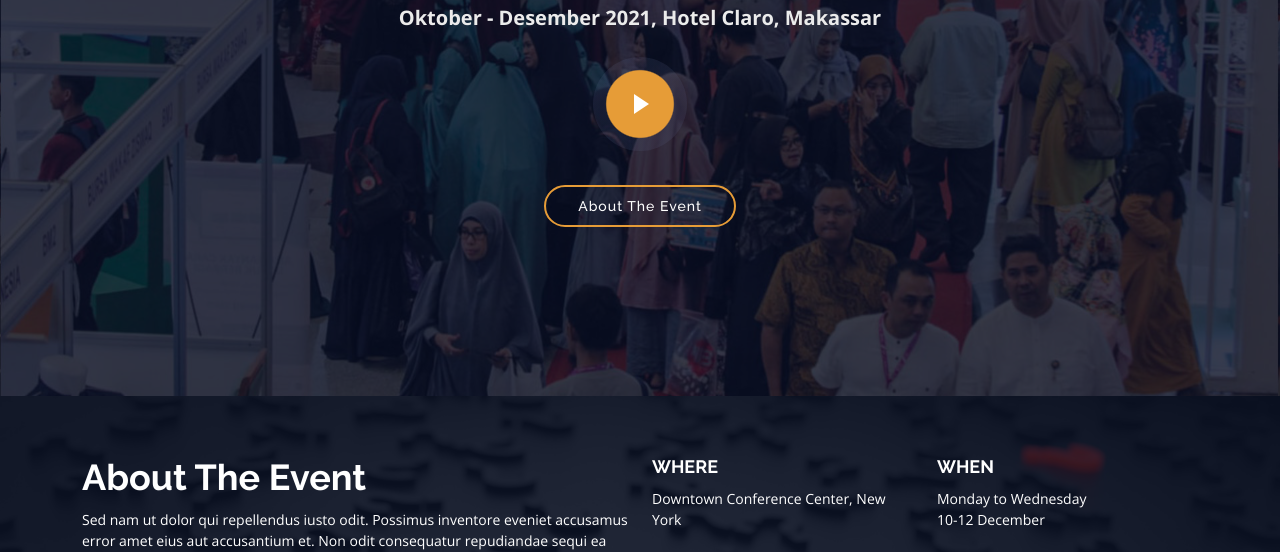
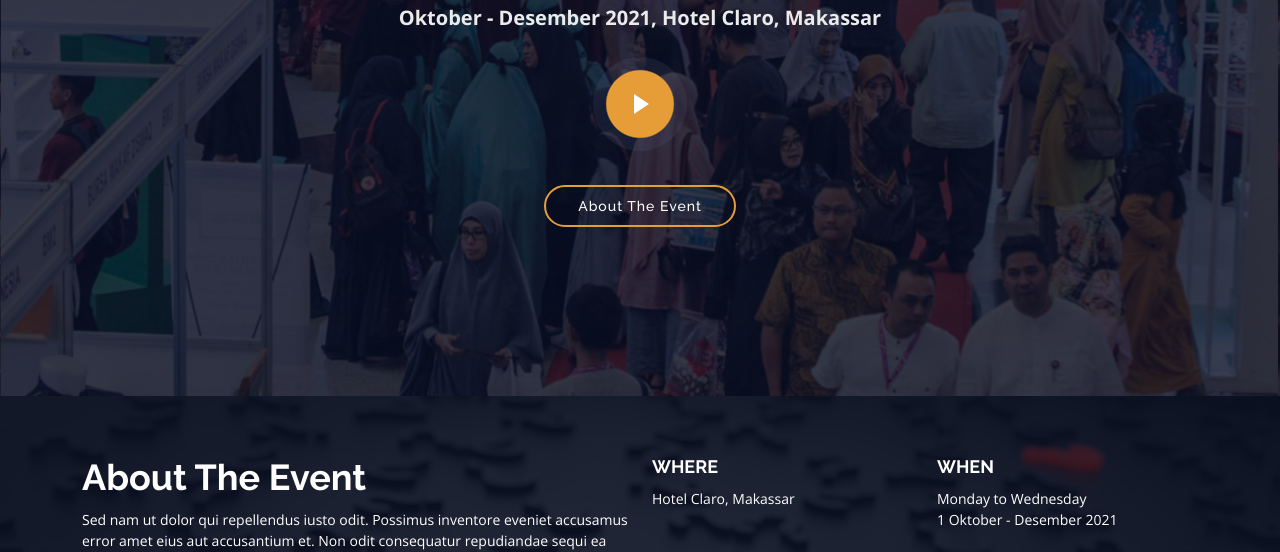
Before and after one commit to muhdanfyan/bazarwi-event, a plain HTML site: page index.html in a window 1280 px wide. Shown: the part 404-956 px from the top of the page. Drawn offline with nearby package versions, Linux system fonts and the light colour scheme.

Commit message:
Update index.html

```diff
--- a/index.html
+++ b/index.html
@@ -106,11 +106,11 @@
           </div>
           <div class="col-lg-3">
             <h3>Where</h3>
-            <p>Downtown Conference Center, New York</p>
+            <p>Hotel Claro, Makassar</p>
           </div>
           <div class="col-lg-3">
             <h3>When</h3>
-            <p>Monday to Wednesday<br>10-12 December</p>
+            <p>Monday to Wednesday<br>1 Oktober - Desember 2021</p>
           </div>
         </div>
       </div>
```
